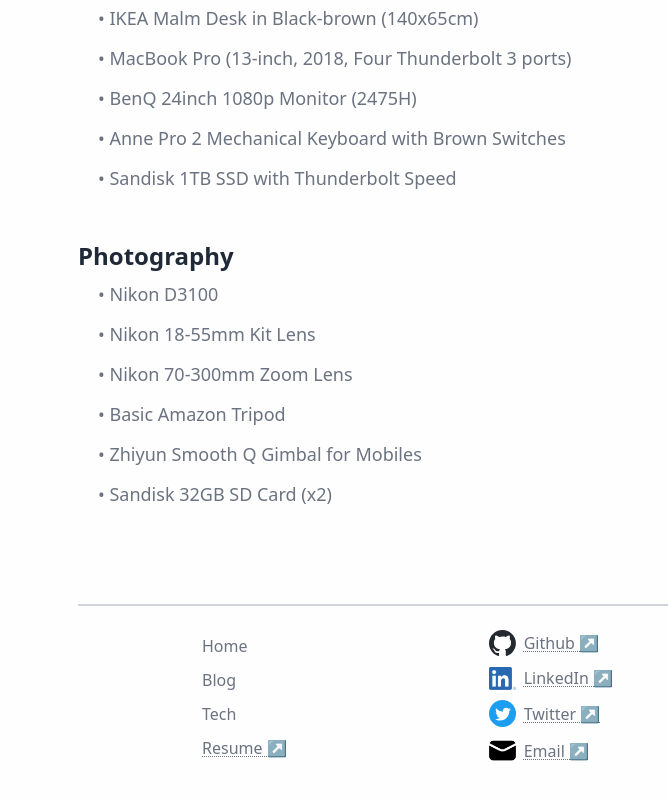
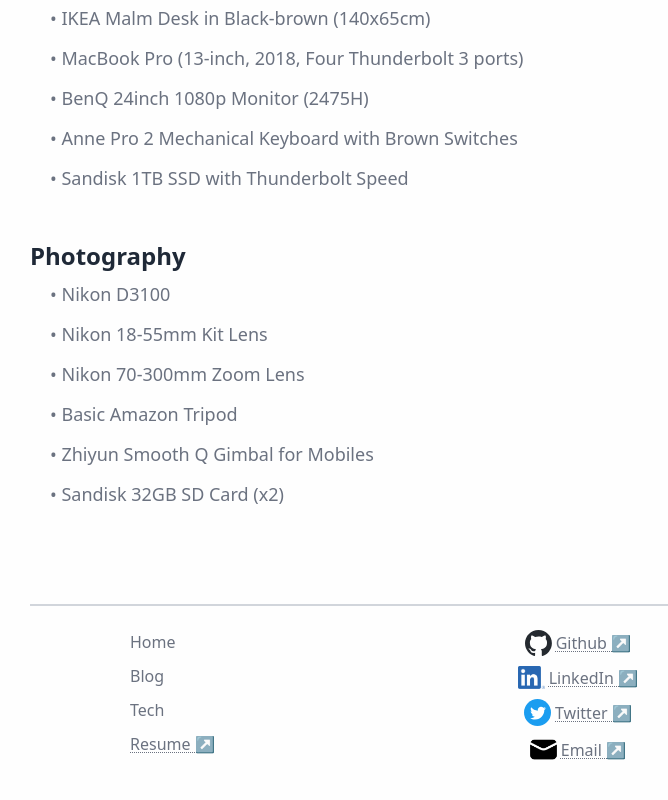
Before and after one commit to saadsme/portfolio, a Next.js app: page /tech in a window 1280 px wide. Shown: the part 620-1420 px from the top of the page, without its empty margins (246-914 px from the left). Built offline with nearby package versions, Linux system fonts and the light colour scheme.

Commit message:
footer cleaning

```diff
--- a/components/Footer.js
+++ b/components/Footer.js
@@ -6,9 +6,8 @@
   return (
         <div className='mx-auto'>
             <span className="block h-0.5 max-w-sm bg-gray-300 mb-5 md:max-w-3xl"></span>
-            <div className='flex flex-col justify-center items-center md:flex-row md:justify-between md:px-24'>
-                <div className='flex flex-row justify-center md:justify-start md:items-start items-center w-full max-w-3xl mx-6 mb-5 space-x-12 md:space-x-24 text-gray-500'>
-                    <div className='flex flex-col space-y-0.5 justify-center items-center md:justify-start md:items-start '>
+            <div className='flex flex-col justify-center  md:flex-row md:justify-between md:px-24'>
+                    <div className='flex flex-col space-y-0.5 justify-center items-center mb-3 md:justify-start md:items-start text-gray-500'>
                         <Link className="hover:bg-gray-200 p-1 rounded hover:text-gray-700 "  href={'/'}>Home</Link>
                         {//<Link className="hover:bg-gray-200 p-1 rounded hover:text-gray-700 "  href={'/projects'}>Projects</Link>
                         }
@@ -16,25 +15,24 @@
                         <Link className="hover:bg-gray-200 p-1 rounded hover:text-gray-700"  href={'/tech'}>Tech</Link>
                         <Link className="underline underline-offset-2 decoration-dotted decoration-1 md:whitespace-nowrap hover:text-gray-700 underline-solid hover:bg-gray-200 p-1 rounded" href={'/docs/cv.pdf'} target="_blank">Resume ↗</Link>
                     </div>
-                </div>
-                <div className='flex flex-col justify-center items-center space-y-0.5 max-w-3xl mx-6 mb-5 text-gray-500 md:whitespace-nowrap'>
-                        <div className='flex items-center '>
-                            <Image src='/logos/github-mark.svg' className='p-1' width={35} height={1}/>
-                            <Link className=" flex underline underline-offset-2 decoration-dotted decoration-1 hover:text-gray-700 underline-solid hover:bg-gray-200 p-1 rounded" href={'https://github.com/xosaad'} target="_blank">Github ↗</Link>
-                        </div>
-                        <div className='flex items-center'>
-                            <Image src='/logos/linkedin.png' className='p-1' width={35} height={1}/>
-                            <Link className=" flex underline underline-offset-2 decoration-dotted decoration-1 hover:text-gray-700 underline-solid hover:bg-gray-200 p-1 rounded" href={'https://github.com/xosaad'} target="_blank">LinkedIn ↗</Link>
-                        </div>
-                        <div className='flex items-center'>
-                            <Image src='/logos/twitter.svg' className='p-1' width={35} height={1}/>
-                            <Link className=" flex underline underline-offset-2 decoration-dotted decoration-1 hover:text-gray-700 underline-solid hover:bg-gray-200 p-1 rounded" href={'https://twitter.com/saadcodesjs'} target="_blank">Twitter ↗</Link>
-                        </div>
-                        <div className='flex items-center'>
-                            <Image src='/logos/mail.png' className='' width={35} height={1}/>
-                            <Link className=" flex underline underline-offset-2 decoration-dotted decoration-1 hover:text-gray-700 underline-solid hover:bg-gray-200 p-1 rounded" href={'mailto:mail@aasaad.me'} target="_blank">Email ↗</Link>
-                        </div>
-                </div>
+                    <div className='flex flex-col justify-center items-center space-y-1 md:space-y-0.5 max-w-3xl mx-6 mb-5 text-gray-500 md:whitespace-nowrap'>
+                        <Link className=" flex items-center underline underline-offset-2 decoration-dotted decoration-1 hover:text-gray-700 underline-solid hover:bg-gray-200  rounded" href={'https://github.com/xosaad'} target="_blank">
+                                 <Image src='/logos/github-mark.svg' className='p-1' width={35} height={1}/>
+                            Github ↗
+                        </Link>
+                        <Link className=" flex underline items-center underline-offset-2 decoration-dotted decoration-1 hover:text-gray-700 underline-solid hover:bg-gray-200  rounded" href={'https://github.com/xosaad'} target="_blank">
+                                <Image src='/logos/linkedin.png' className='p-1' width={35} height={1}/>
+                            LinkedIn ↗
+                        </Link>
+                        <Link className=" flex items-center underline underline-offset-2 decoration-dotted decoration-1 hover:text-gray-700 underline-solid hover:bg-gray-200  rounded" href={'https://twitter.com/saadcodesjs'} target="_blank">
+                                <Image src='/logos/twitter.svg' className='p-1' width={35} height={1}/>
+                            Twitter ↗
+                        </Link>
+                        <Link className=" flex items-center underline underline-offset-2 decoration-dotted decoration-1 hover:text-gray-700 underline-solid hover:bg-gray-200 rounded" href={'mailto:mail@aasaad.me'} target="_blank">
+                                <Image src='/logos/mail.png' className='' width={35} height={1}/>
+                            Email ↗
+                        </Link>
+                    </div>
 
                 {//<div className='flex flex-col space-y-0.5 mx-6 w-full text-gray-500'>
                     //{/*CAN ADD ANY LINKS OR WHATEVER I LIKE HERE*/}
--- a/pages/blog.js
+++ b/pages/blog.js
@@ -48,7 +48,7 @@
         <link rel="icon" href="/favicon.ico" />
         <link rel="apple-touch-icon" href="/favicon.ico" />
         </Head>
-        <div className='flex flex-col justify-center w-full px-5 max-w-2xl mx-auto mb-16 overflow-x-hidden'>
+        <div className='flex flex-col justify-center w-full px-5 max-w-3xl mx-auto mb-16 overflow-x-hidden'>
             <NavBar/>
             <div className='TITLE font-bold text-4xl  md:mt-16 md:text-5xl'>Blog</div>
             <div className='BLOGINTRO text-lg md:text-md text-gray-500 my-5'>Hey there! Welcome to my blog. I write about tech, web dev, life, fitness and anything else about life. I usually write up articles whenever I find some cool stuff to talk about.</div>
--- a/pages/tech.js
+++ b/pages/tech.js
@@ -12,7 +12,7 @@
         <link rel="icon" href="/favicon.ico" />
         <link rel="apple-touch-icon" href="/favicon.ico" />
       </Head>
-        <div className='flex flex-col justify-center w-full max-w-2xl px-5 mx-auto mb-16 overflow-x-hidden'>
+        <div className='flex flex-col justify-center w-full max-w-3xl px-5 mx-auto mb-16 overflow-x-hidden'>
             <NavBar/>
             <div className='TITLE font-bold text-4xl md:mt-16 md:text-5xl'>Tech</div>
             <div className='PAGEINTRO text-xl text-gray-500 my-5'>Hey there! This page shows a list of all the tech products that I have and use regularly.</div>
```
